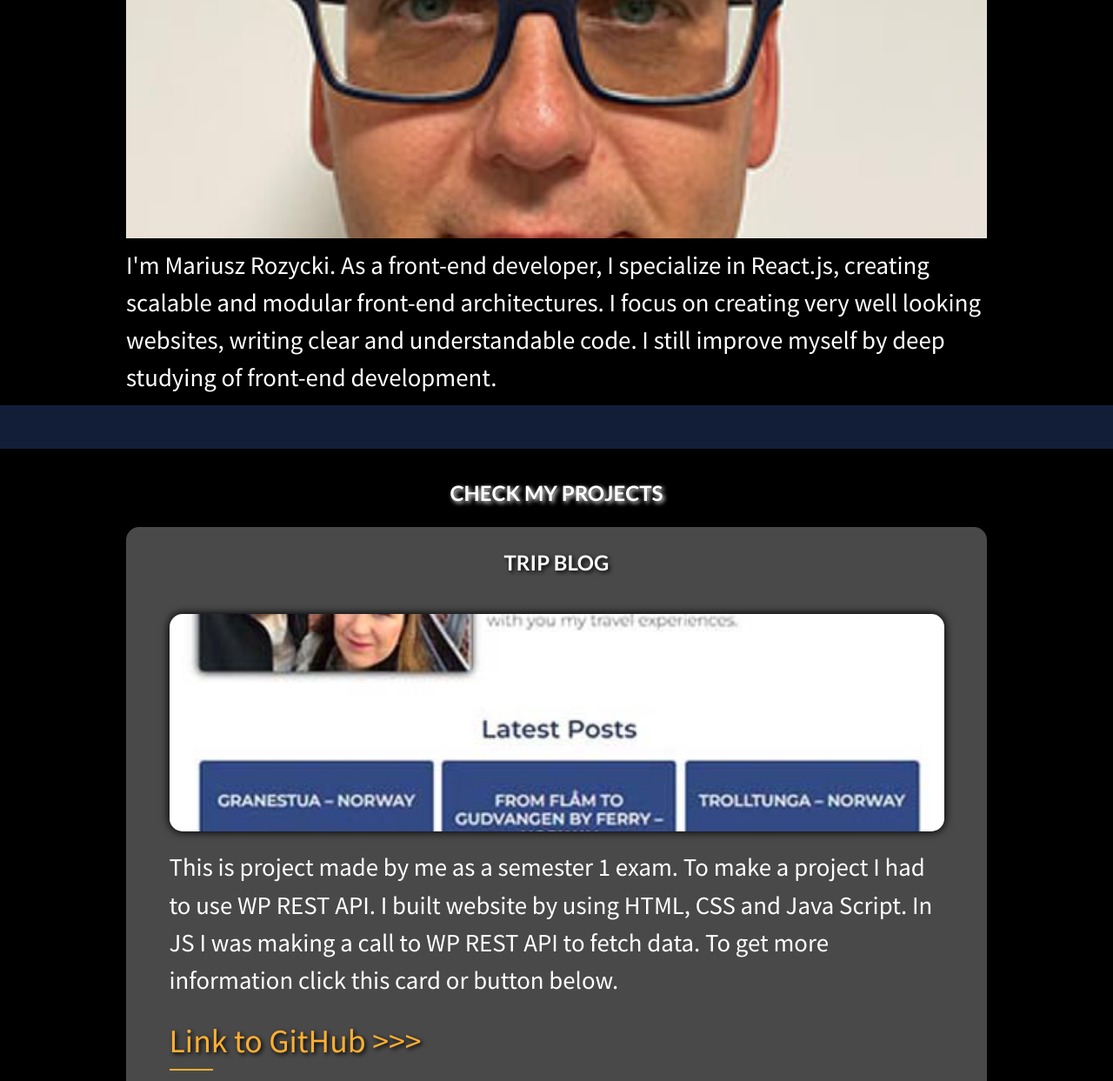
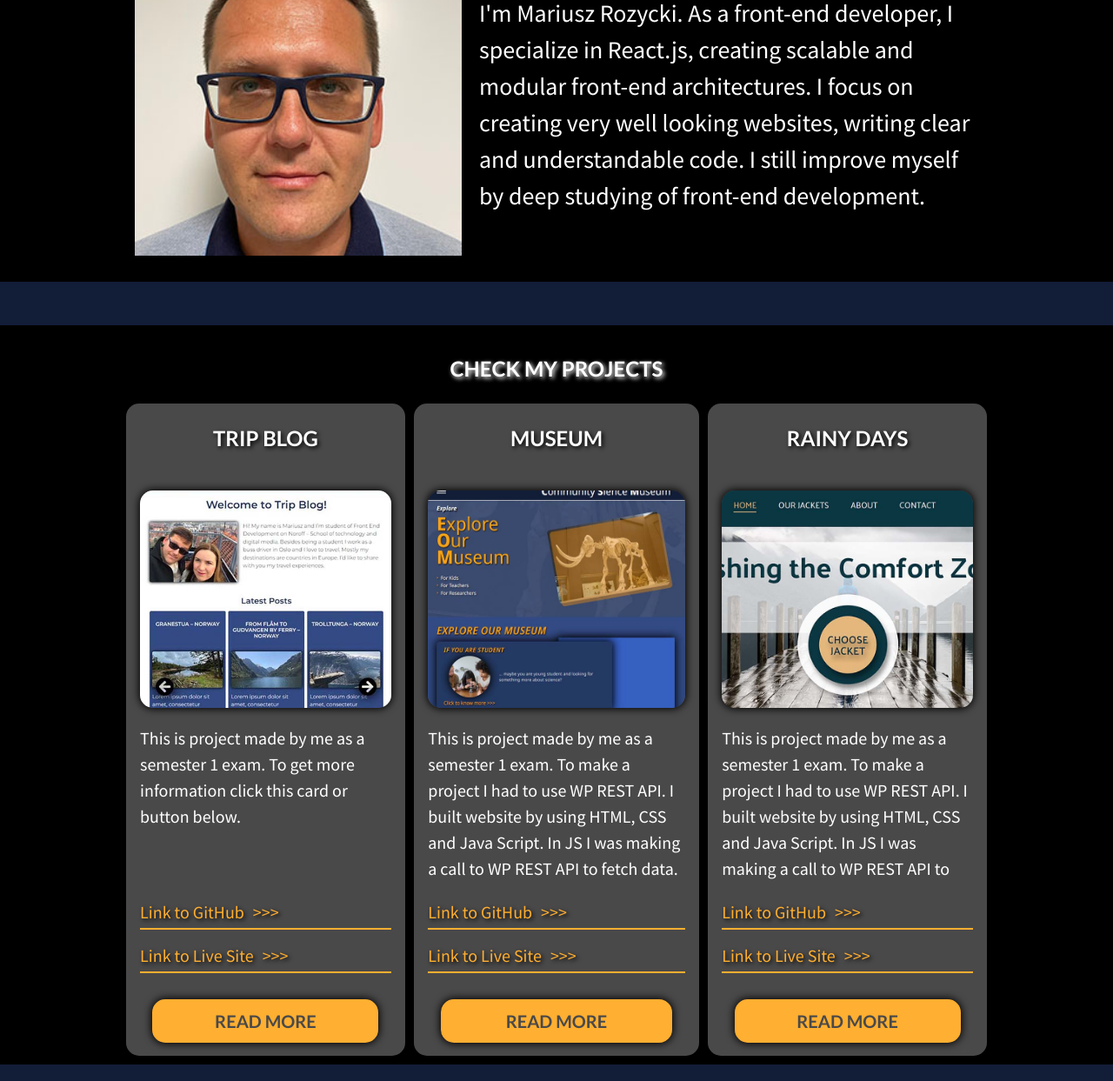
Before and after one commit to MariuszRozycki/portfolio-assignment, a plain HTML site: page index.html in a window 1280 px wide. Shown: the part 498-1741 px from the top of the page at 87% size. Drawn offline with Linux system fonts and the light colour scheme.

Commit message:
Add media

```diff
--- a/index.html
+++ b/index.html
@@ -60,13 +60,12 @@
             <div class="my-projects_img-wrapper">
               <img src="images/trip-blog_wide-screen.jpg" alt="Trip Blog print screen">
             </div>
-            <p>This is project made by me as a semester 1 exam. To make a project I had to use WP REST API.
-              I built website by using HTML, CSS and Java Script. In JS I was making a call to WP REST API to fetch
-              data.
+            <p>This is project made by me as a semester 1 exam.
+
               To get more information click this card or button below. </p>
-            <a href="https://github.com/Noroff-FEU-Assignments/project-exam-1-MariuszRozycki">Link to GitHub
-              &gt;&gt;&gt;</a>
-            <a href="https://dynamic-twilight-02d190.netlify.app/">Link to Live Site &gt;&gt;&gt;</a>
+            <a href="https://github.com/Noroff-FEU-Assignments/project-exam-1-MariuszRozycki">Link to
+              GitHub<span>&gt;&gt;&gt;</span></a>
+            <a href="https://dynamic-twilight-02d190.netlify.app/">Link to Live Site<span>&gt;&gt;&gt;</span></a>
             <button class="btn btn-card">Read more</button>
           </div>
           <div class="card">
@@ -78,9 +77,9 @@
               I built website by using HTML, CSS and Java Script. In JS I was making a call to WP REST API to fetch
               data.
               To get more information click this card or button below. </p>
-            <a href="https://github.com/Noroff-FEU-Assignments/project-exam-1-MariuszRozycki">Link to GitHub
-              &gt;&gt;&gt;</a>
-            <a href="https://dynamic-twilight-02d190.netlify.app/">Link to Live Site &gt;&gt;&gt;</a>
+            <a href="https://github.com/Noroff-FEU-Assignments/project-exam-1-MariuszRozycki">Link to
+              GitHub<span>&gt;&gt;&gt;</span></a>
+            <a href="https://dynamic-twilight-02d190.netlify.app/">Link to Live Site<span>&gt;&gt;&gt;</span></a>
             <button class="btn btn-card">Read more</button>
           </div>
           <div class="card">
@@ -92,9 +91,9 @@
               I built website by using HTML, CSS and Java Script. In JS I was making a call to WP REST API to fetch
               data.
               To get more information click this card or button below. </p>
-            <a href="https://github.com/Noroff-FEU-Assignments/project-exam-1-MariuszRozycki">Link to GitHub
-              &gt;&gt;&gt;</a>
-            <a href="https://dynamic-twilight-02d190.netlify.app/">Link to Live Site &gt;&gt;&gt;</a>
+            <a href="https://github.com/Noroff-FEU-Assignments/project-exam-1-MariuszRozycki">Link to
+              GitHub<span>&gt;&gt;&gt;</span></a>
+            <a href="https://dynamic-twilight-02d190.netlify.app/">Link to Live Site<span>&gt;&gt;&gt;</span></a>
             <button class="btn btn-card">Read more</button>
           </div>
         </div>
--- a/style/about-me.css
+++ b/style/about-me.css
@@ -1,11 +1,13 @@
 .about-me .container {
-  display: flex;
-  flex-direction: column;
+  display: grid;
+  grid-template-rows: auto auto;
   gap: 10px;
+  padding: 30px 5px;
 }
 
 .about-me h2 {
   font-size: calc(var(--medium-font-size) + .7vw);
+  place-self: center;
 }
 
 .about-me_wrapper {
@@ -15,9 +17,6 @@
 }
 
 .about-me_wrapper .img-wrapper {
-  width: 100%;
+  width: 95%;
+  margin: 0 auto;
 }
-
-/* .about-me_wrapper p {
-  font-size: calc(var(--normal-font-size) + 1vw);
-} */
--- a/style/main.css
+++ b/style/main.css
@@ -19,7 +19,7 @@
   display: grid;
   grid-template-columns: 90%;
   justify-content: center;
-  grid-template-rows: 80px 250px repeat(3, auto) 80px;
+  grid-template-rows: 80px 220px repeat(3, auto) 80px;
   row-gap: 20px;
   border-radius: var(--middle-radius);
 }
@@ -45,13 +45,17 @@
   position: absolute;
   bottom: -5px;
   left: 0;
-  width: 50px;
+  width: 100%;
   height: 2px;
   display: block;
   content: "";
   background-color: var(--color-no3);
 }
 
+.card a span {
+  margin-left: 10px;
+}
+
 .btn-card {
   max-width: 300px;
 }
--- /dev/null
+++ b/style/media.css
@@ -0,0 +1,51 @@
+@media (min-width: 420px) {
+  .about-me_wrapper {
+    grid-template-columns: 50% auto;
+    grid-template-rows: 1fr;
+  }
+
+  .about-me_wrapper .img-wrapper {
+    max-height: 70%;
+  }
+
+  .my-projects_cards {
+    grid-template-columns: 420px;
+  }
+}
+
+@media (min-width: 600px) {
+  .about-me_wrapper {
+    grid-template-columns: 40% auto;
+  }
+
+  .about-me_wrapper .img-wrapper {
+    max-height: 300px;
+  }
+}
+
+@media (min-width: 700px) {
+  .my-projects_cards {
+    grid-template-columns: auto auto auto;
+    gap: 10px;
+  }
+
+  .card {
+    grid-template-rows: 80px 250px minmax(auto, 180px) repeat(2, auto) 80px;
+  }
+
+  .card p {
+    overflow: hidden;
+    padding-bottom: 100px;
+  }
+
+  .card p,
+  .card a {
+    font-size: 20px;
+  }
+}
+
+@media (min-width: 1200px) {
+  p {
+    font-size: 28px;
+  }
+}
--- a/style/style.css
+++ b/style/style.css
@@ -7,3 +7,5 @@
 @import url('about-me.css');
 @import url('main.css');
 @import url('footer.css');
+
+@import url('media.css');
```
